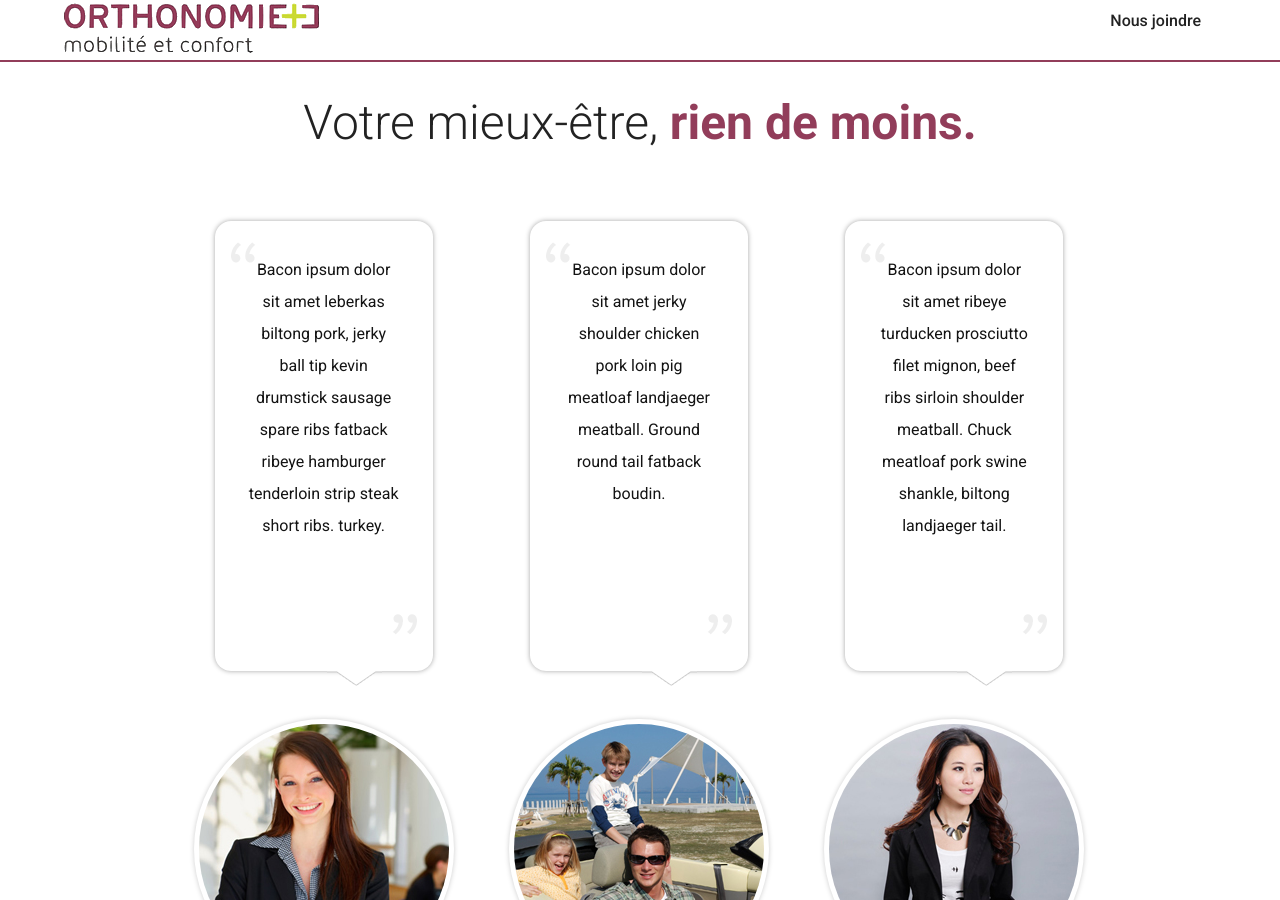
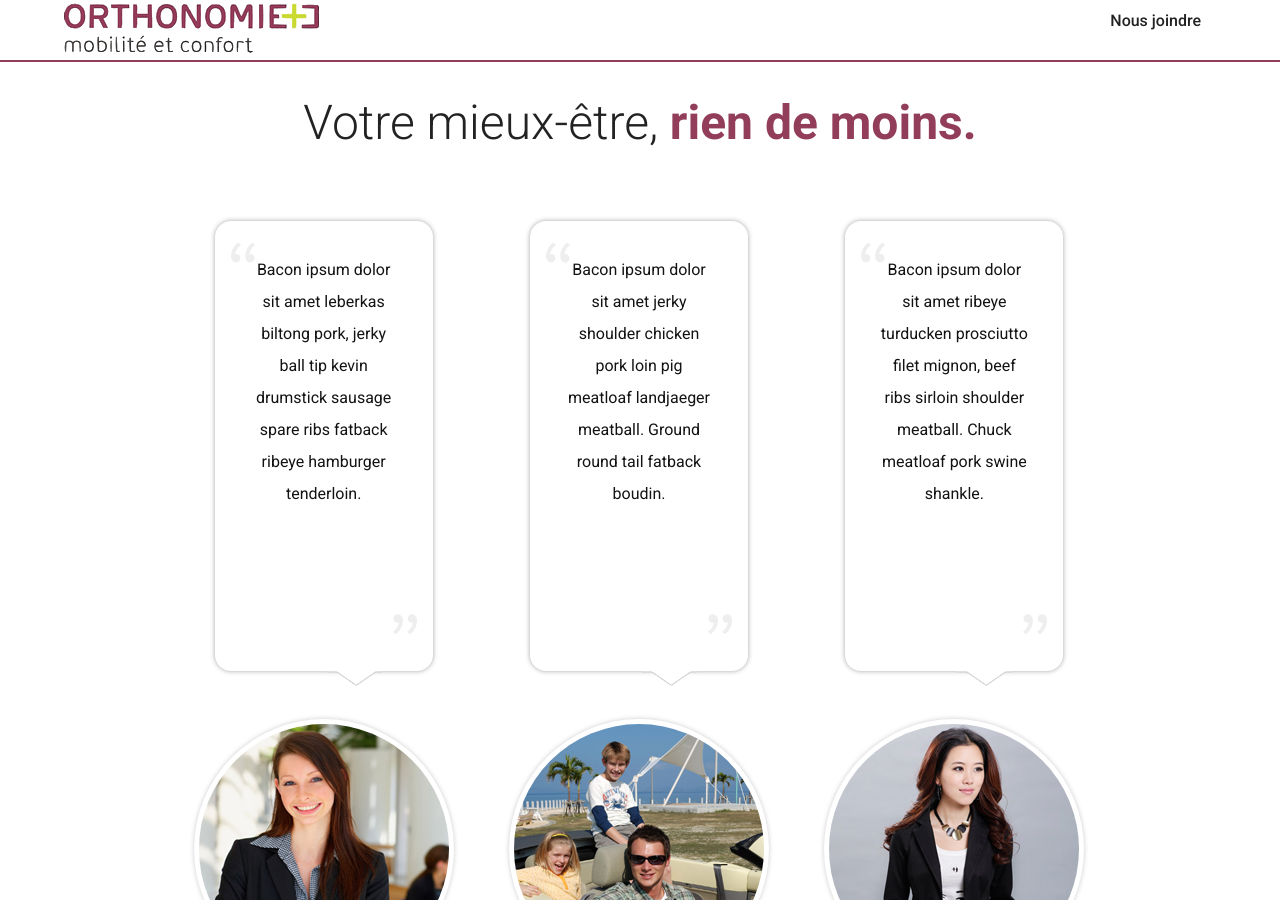
Before and after one commit to orthonomieplus/orthonomieplus.github.io, a Jekyll site: the page built from index.html, in a window 1280 px wide and 900 px high, scrolled down 601 px. Built offline with Jekyll 4.4.1, drawn with Linux system fonts in a browser that asks for light colours.

Commit message:
index.html

```diff
--- a/index.html
+++ b/index.html
@@ -41,7 +41,7 @@ layout: default
                   <div class="grid_1_of_3 images_1_of_3 testimonials_align">
                     <div class="customer_desc">
                       <span class="quotes up"></span>
-                      <p>Bacon ipsum dolor sit amet leberkas biltong pork, jerky ball tip kevin drumstick sausage spare ribs fatback ribeye hamburger tenderloin strip steak short ribs. turkey. </p>
+                      <p>Bacon ipsum dolor sit amet leberkas biltong pork, jerky ball tip kevin drumstick sausage spare ribs fatback ribeye hamburger tenderloin. </p>
                       <span class="quotes down"></span>
                       <span class="testimonial-arrow"></span>
                     </div>
@@ -63,7 +63,7 @@ layout: default
                   <div class="grid_1_of_3 images_1_of_3 testimonials_align">
                     <div class="customer_desc">
                       <span class="quotes up"></span>
-                      <p>Bacon ipsum dolor sit amet ribeye turducken prosciutto filet mignon, beef ribs sirloin shoulder meatball. Chuck meatloaf pork swine shankle, biltong landjaeger tail. </p>
+                      <p>Bacon ipsum dolor sit amet ribeye turducken prosciutto filet mignon, beef ribs sirloin shoulder meatball. Chuck meatloaf pork swine shankle. </p>
                       <span class="quotes down"></span>
                       <span class="testimonial-arrow"></span>
                     </div>
```
